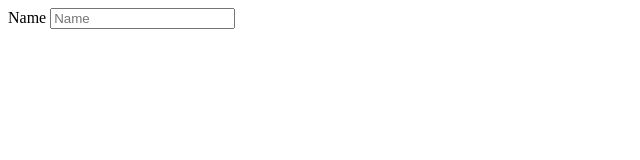
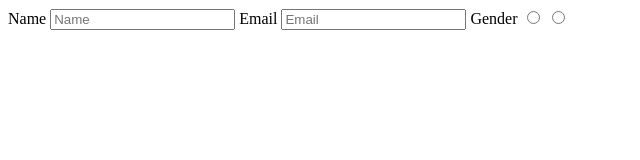
Before and after one commit to acciojob/signup-form-car-SyedUmairAnwar, a website: page main.html in a window 1280 px wide. Shown: the whole page, without its empty margins (0-640 px from the left). Drawn offline with Linux system fonts and the light colour scheme.

Commit message:
created a submission

```diff
--- a/main.html
+++ b/main.html
@@ -11,6 +11,11 @@
 	<form action="" method="post">
 		<label for="name">Name</label>
 		<input id="name" type="text" placeholder="Name" required >
+		<label for="email">Email</label>
+		<input id="email" type="email" placeholder="Email" required >
+		<label for="gender_m gender_f">Gender</label>
+		<input type="radio" value="male" id="gender_m" name="gender" required >
+		<input type="radio" value="female" id="gender_f" name="gender" required >
 
 
 	</form>
```
